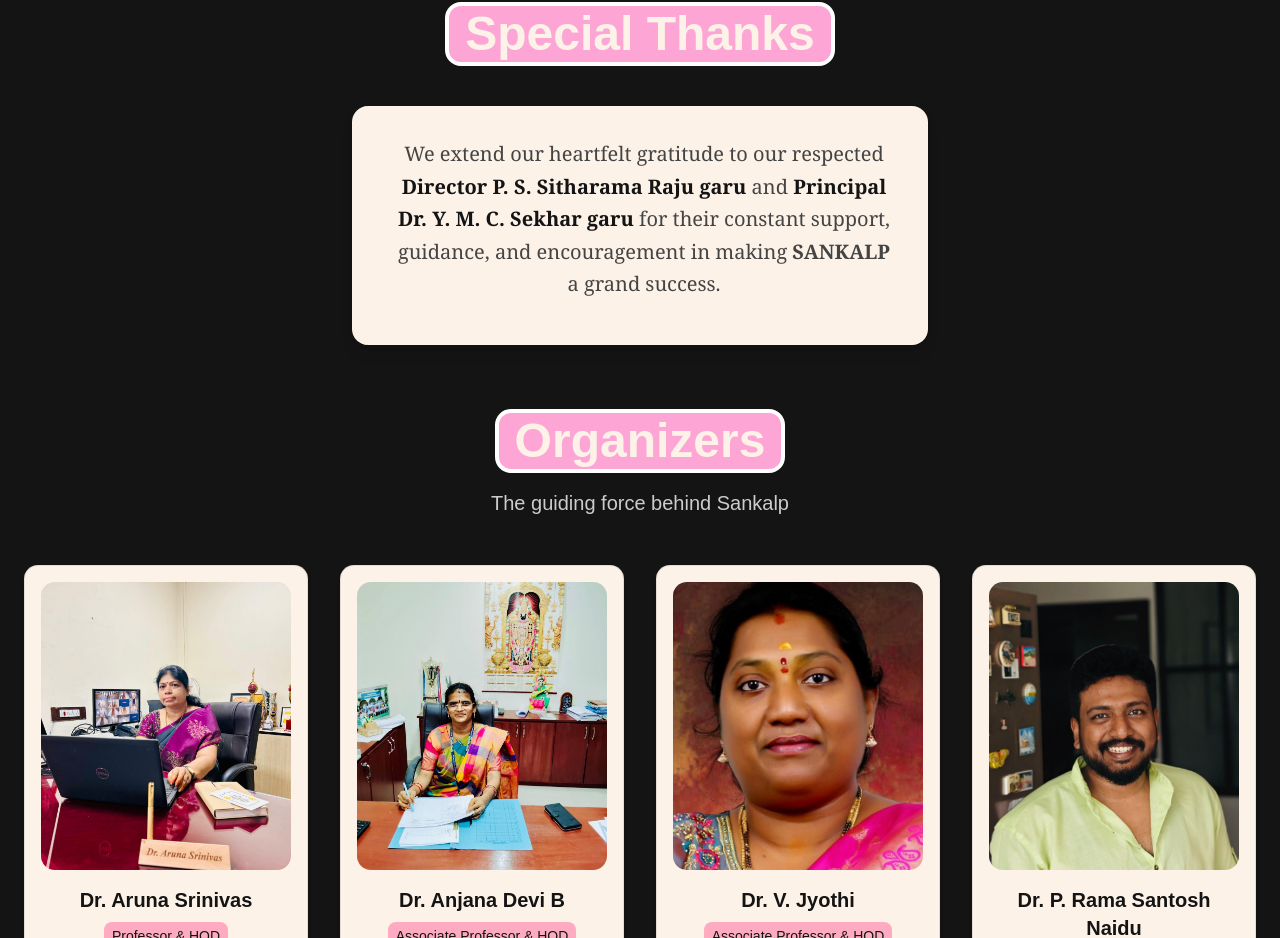
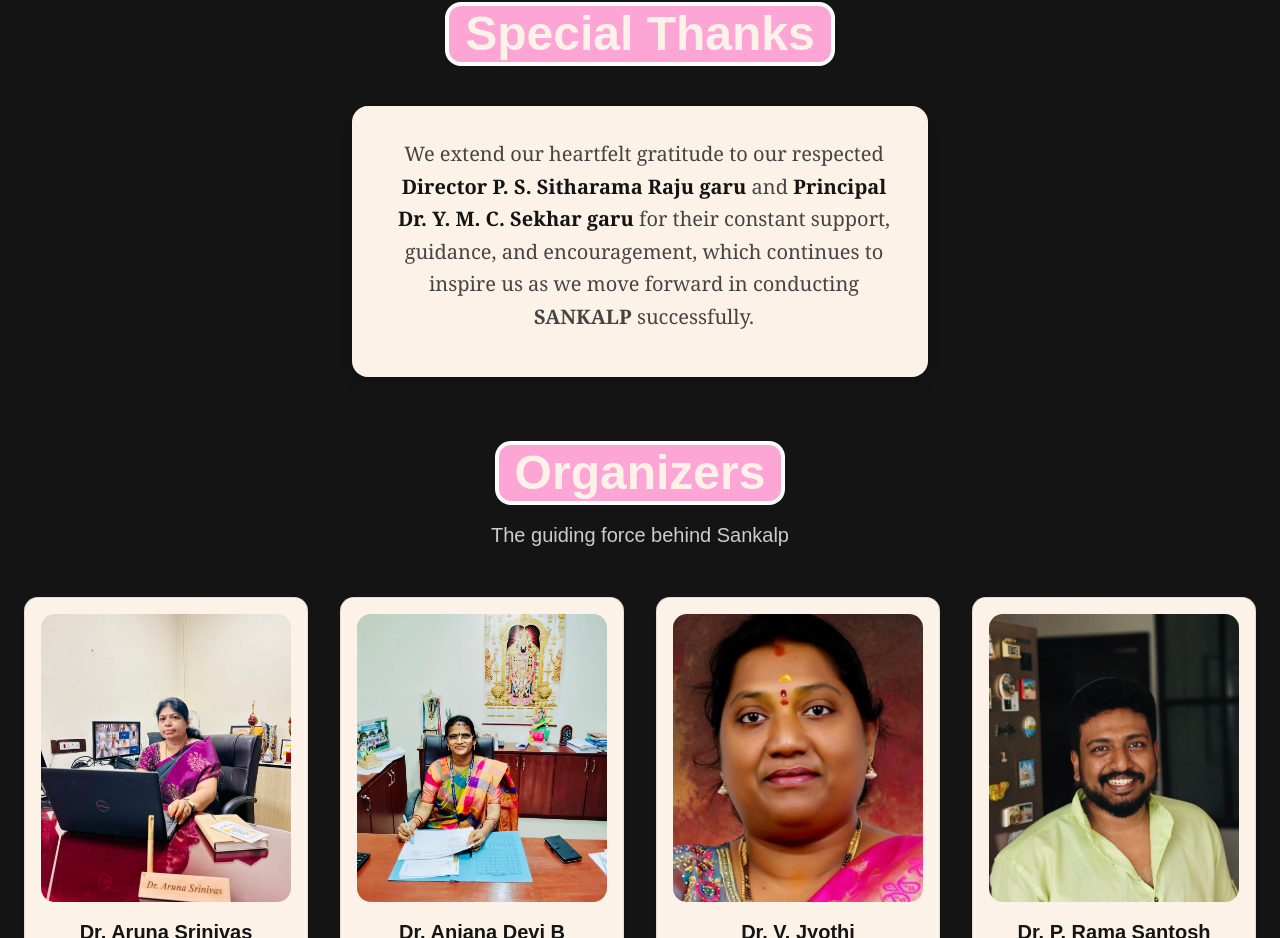
Before and after one commit to Roshitha-Kommana/Sankalp2025, a Next.js app: page /team in a window 1280 px wide. Shown: the part 862-1800 px from the top of the page. Built offline with nearby package versions, Linux system fonts and the light colour scheme; a web font is replaced by a local one.

Commit message:
about home page

```diff
--- a/src/app/team/page.tsx
+++ b/src/app/team/page.tsx
@@ -107,7 +107,7 @@ const TeamPage = () => {
           </div>
           <div className="bg-[#fcf2e8] border-l-8 shadow-lg rounded-2xl p-8 text-center mb-16 max-w-xl mx-auto font-serif">
             <p className="text-lg md:text-xl text-[#444] mb-3 leading-relaxed font-serif">
-              We extend our heartfelt gratitude to our respected <span className="font-bold text-[#141414]">Director P. S. Sitharama Raju garu</span> and <span className="font-bold text-[#141414]">Principal Dr. Y. M. C. Sekhar garu</span> for their constant support, guidance, and encouragement in making <span className="font-extrabold">SANKALP</span> a grand success.
+              We extend our heartfelt gratitude to our respected <span className="font-bold text-[#141414]">Director P. S. Sitharama Raju garu</span> and <span className="font-bold text-[#141414]">Principal Dr. Y. M. C. Sekhar garu</span> for their constant support, guidance, and encouragement, which continues to inspire us as we move forward in conducting <span className="font-extrabold">SANKALP</span> successfully.
             </p>
           </div>
 
--- a/src/components/landing/about/index.tsx
+++ b/src/components/landing/about/index.tsx
@@ -239,7 +239,7 @@ const TextReveal: React.FC = () => {
 
 
         >
-          <div className="w-full h-full mx-auto flex flex-col justify-center items-center text-center rounded-lg sm:rounded-xl md:rounded-2xl lg:rounded-xl bg-[#f9ffa5] p-4 sm:p-6 md:p-8 -mt-8 md:mt-0 lg:mt-30 lg:mb-30">
+          <div className="w-full h-full mx-auto flex flex-col justify-center items-center text-center rounded-lg sm:rounded-xl md:rounded-2xl lg:rounded-xl bg-[#f9ffa5] p-4 sm:p-6 md:p-8 -mt-16 md:mt-0 lg:mt-30 lg:mb-30">
             <h1 className=" w-full max-w-[95vw] sm:max-w-[90vw] md:max-w-[80vw] lg:max-w-[70vw] xl:max-w-[90vw] text-[#141414] font-black leading-relaxed px-2 sm:px-4 mb-6 sm:mb-8 md:mb-10 lg:mb-12 text-[clamp(1.8rem,3vw,3rem)] sm:text-[clamp(1.2rem,2vw,1.6rem)] md:text-[clamp(2.5rem,4vw,4.5rem)]">
               Playground for bold ideas and creative interfaces.
             </h1>
```
